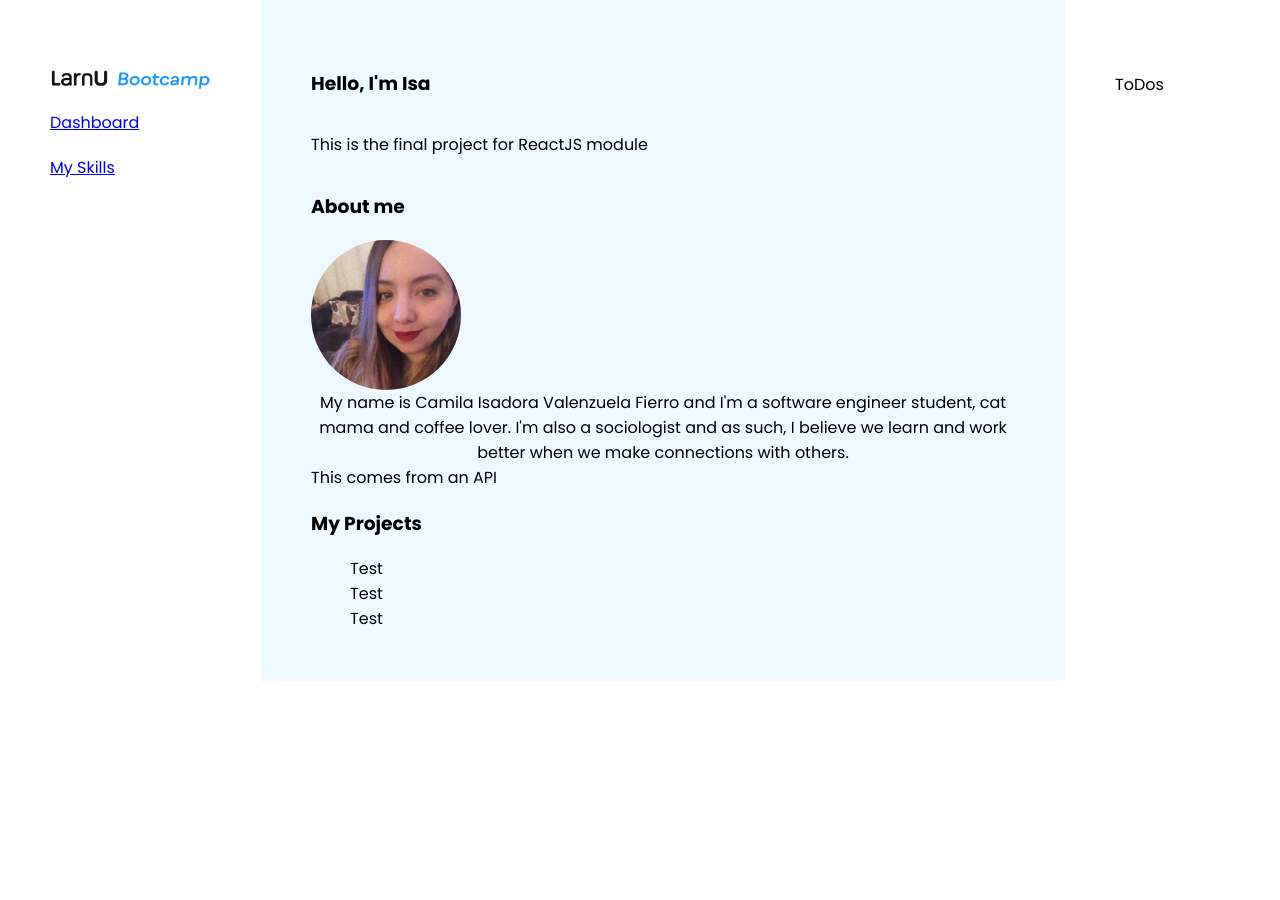
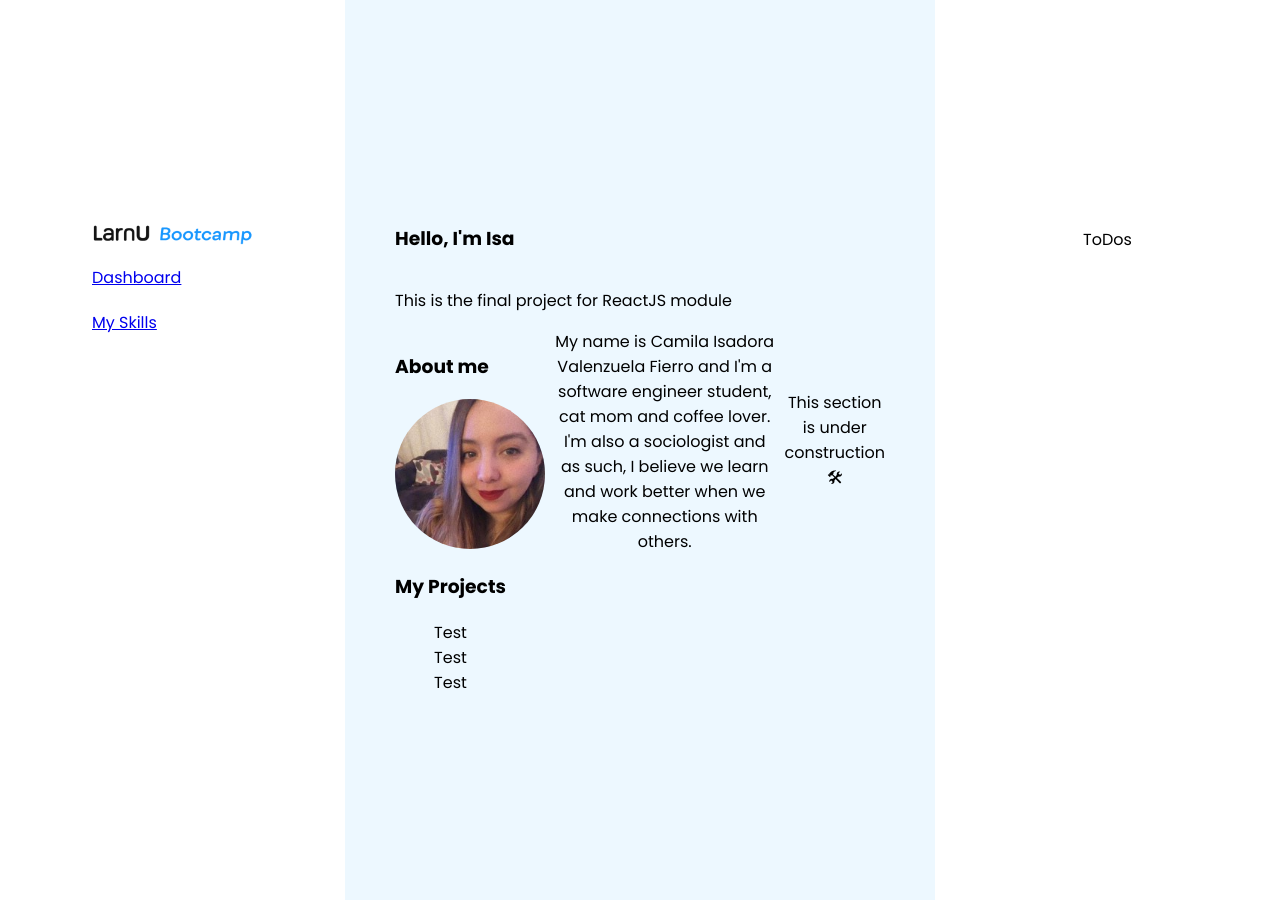
Before and after one commit to isavalenzuela/react_final, a React (Create React App) app: page / in a window 1280 px wide. Before the commit the page ends 800 px from the top, so only its background shows below. Built offline with nearby package versions, Linux system fonts and the light colour scheme; no server answers.

Commit message:
wip
added call to vercel API

```diff
--- a/package.json
+++ b/package.json
@@ -6,7 +6,10 @@
     "@testing-library/jest-dom": "^5.16.5",
     "@testing-library/react": "^13.3.0",
     "@testing-library/user-event": "^13.5.0",
+    "axios": "^0.24.0",
+    "bootstrap": "^5.2.0",
     "react": "^18.2.0",
+    "react-bootstrap": "^2.5.0",
     "react-dom": "^18.2.0",
     "react-router-dom": "^6.3.0",
     "react-scripts": "5.0.1",
--- a/public/index.html
+++ b/public/index.html
@@ -2,7 +2,7 @@
 <html lang="en">
   <head>
     <meta charset="utf-8" />
-    <link rel="icon" href="%PUBLIC_URL%/favicon.ico" />
+    <link rel="icon" sizes="192x192" src="public/favicon.ico">
     <meta name="viewport" content="width=device-width, initial-scale=1" />
     <meta name="theme-color" content="#000000" />
     <meta
--- a/src/App.css
+++ b/src/App.css
@@ -1,5 +1,5 @@
 * {
-  max-width: 100vw;
+  /* max-width: 100vw; */
   font-family: 'Poppins', sans-serif;
 }
 
--- a/src/App.js
+++ b/src/App.js
@@ -1,4 +1,3 @@
-import logo from './logo.svg';
 import './App.css';
 import { Routes, Route } from 'react-router-dom';
 import Dashboard from './components/Dashboard';
--- a/src/components/Dashboard.jsx
+++ b/src/components/Dashboard.jsx
@@ -1,6 +1,17 @@
-import React from 'react'
+import React, { useEffect } from 'react'
+import { fetchVercelProjects } from './../services/useAxios'
 
 const Dashboard = () => {
+
+  useEffect(() => {
+    const startFetch = async () => {
+      let vercelResponse = await fetchVercelProjects();
+      console.log(vercelResponse);
+    }
+    startFetch();
+  }, [])
+
+
   return (
     <div className='dashboard'>
       <div className='dashboard-main'>
@@ -12,12 +23,12 @@ const Dashboard = () => {
             <img className='about-me--photo' src="foto.jpeg" alt="" />
           </div>
           <div className='about-me-desc'>My name is Camila Isadora Valenzuela Fierro
-            and I'm a software engineer student, cat mama and coffee lover.
+            and I'm a software engineer student, cat mom and coffee lover.
             I'm also a sociologist and as such, I believe we
             learn and work better when we make connections with others.
 
           </div>
-          <div>This comes from an API</div>
+          <div>This section is under construction 🛠</div>
         </div>
         <div className='my-projects'>
           <h3>My Projects</h3>
--- a/src/components/Sidebar.jsx
+++ b/src/components/Sidebar.jsx
@@ -4,7 +4,7 @@ import { NavLink } from 'react-router-dom';
 const Sidebar = () => {
   return (
     <div className='sidebar'>
-      <img className='larnu-logo' src='bootcamp.png'></img>
+      <img className='larnu-logo' src='bootcamp.png' alt='logo'></img>
       <NavLink to='/'>
         Dashboard
       </NavLink>
--- a/src/layout/LayoutView.css
+++ b/src/layout/LayoutView.css
@@ -1,14 +1,12 @@
 .main {
   display: flex;
-  width: 100%;
-  height: 100vh;
   align-items: baseline;
 }
 
 .sidebar {
   display: flex;
   flex-direction: column;
-  max-width: 20vw;
+  width: 25vw;
   padding: 50px;
   gap: 20px;
   flex-wrap: wrap;
@@ -18,9 +16,10 @@
 }
 
 .dashboard, .myskills {
-  display: flex;
-  flex-direction: column;
-  width: calc(100% - 45vw);
+/*   display: flex;
+  flex-direction: column; */
+  height: 100vh;
+  width: calc(100% - 50vw);
   padding: 50px;
   gap: 20px;
   flex-wrap: wrap;
@@ -33,7 +32,7 @@
 .todos {
   display: flex;
   flex-direction: column;
-  max-width: 25vw;
+  width: 25vw;
   padding: 50px;
   gap: 20px;
   flex-wrap: wrap;
@@ -59,9 +58,10 @@
 .about-me {
   display: flex ;
   flex-direction: row;
-  flex-wrap: wrap;
+  flex-wrap:nowrap;
   align-content: center;
   align-items: center;
+  gap: 10px;
 }
 
 .about-me--container {
--- /dev/null
+++ b/src/services/useAxios.jsx
@@ -0,0 +1,27 @@
+import axios from 'axios';
+
+const vercelToken = '8w5ijnzp9gkm1NAMg1EPiLtE'; //Replace with your token
+const apiEndPt = 'https://api.vercel.com/v9/projects';
+
+let config = {
+  method: 'get',
+  url: apiEndPt,
+  headers: {
+    Authorization: 'Bearer ' + vercelToken,
+  },
+};
+let results = [];
+
+export const fetchVercelProjects = () => {
+  return new Promise((resolve, reject) => {
+    axios(config).then(function (response) {
+      if (results.length === 0) {
+        results.push(...response.data.projects);
+        resolve(results);
+      }
+    })
+      .catch(function (error) {
+        reject(error)
+      });
+  })
+};
```
Also changed, not shown: src/components/MyProjects.jsx (added, +9 -0 lines), 2 other files (tests, documents, lock files or other folders).
